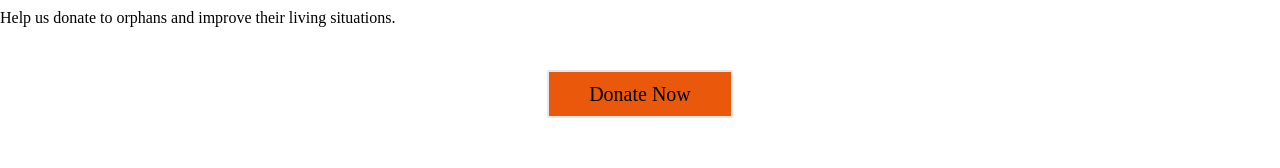
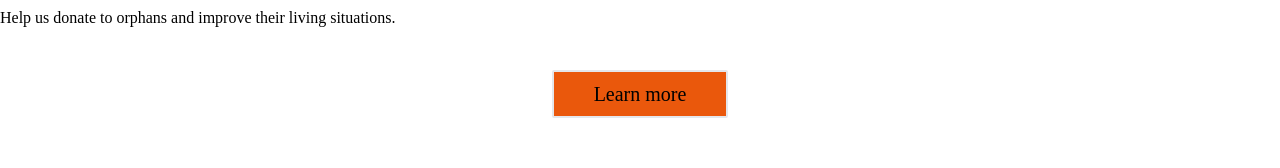
Before and after one commit to Badhon7821/orphanage_life, a React (Create React App) app: page / in a window 1280 px wide. Shown: the part 962-1130 px from the top of the page. Built offline with nearby package versions, Linux system fonts and the light colour scheme.

Commit message:
Contact section initialized

```diff
--- a/src/components/About.js
+++ b/src/components/About.js
@@ -26,7 +26,7 @@ const About = () => {
             className="bg-orange-600 inline-block py-2 text-xl rounded-sm px-10 border-2 hover:border-orange-600 hover:border-2 hover:py-2 hover:bg-white duration-300"
             href="#"
           >
-            Donate Now
+            Learn more
           </a>
         </div>
       </div>
```
Also changed, not shown: src/components/Contact.js (added), 7 other files (tests, documents, lock files or other folders).
